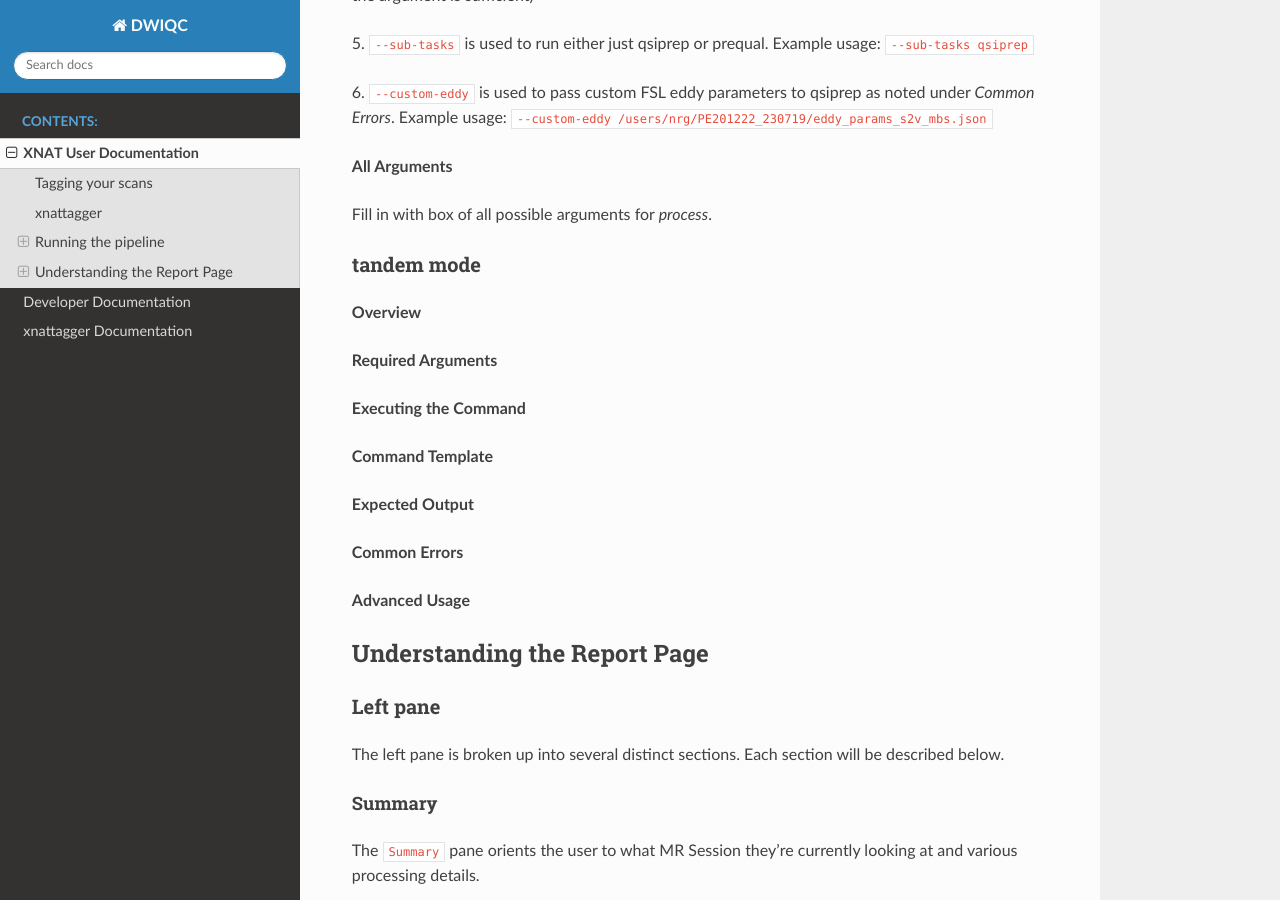
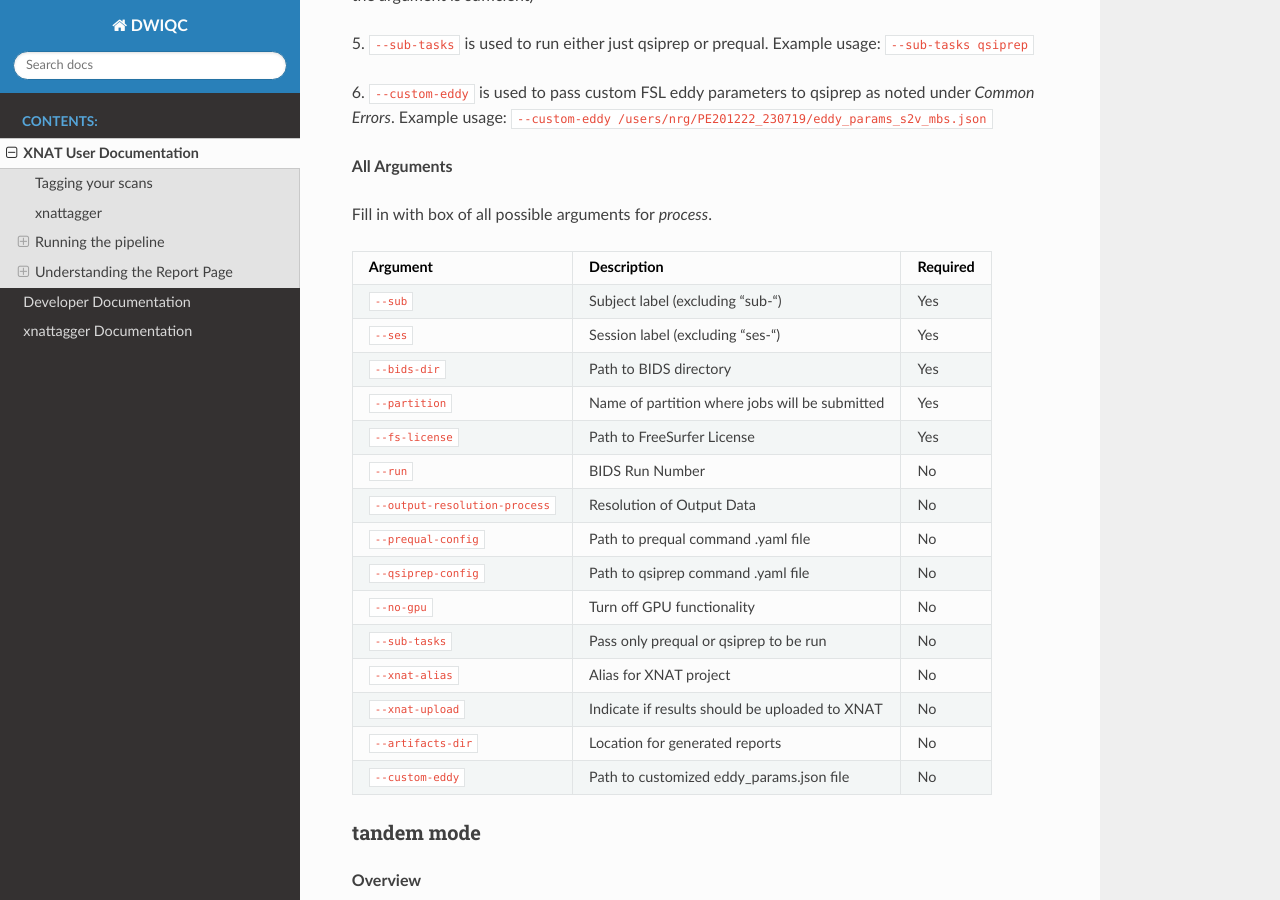
Before and after one commit to harvard-nrg/dwiqc, a Sphinx documentation site: the page built from docs/source/xnat.rst, in a window 1280 px wide and 900 px high, scrolled down 9440 px. Built offline with Sphinx 7.4.7 and the Read the Docs theme 2.0.0, drawn with Linux system fonts in a browser that asks for light colours.

Commit message:
add grid of all process mode arguments

```diff
--- a/docs/source/xnat.rst
+++ b/docs/source/xnat.rst
@@ -133,7 +133,7 @@ There are a few *get* mode optional arguments that are worth noting.
 **All Arguments**
 
 ==================== ========================================  ========
-Argument             Description                                Required
+Argument             Description                               Required
 ==================== ========================================  ========
 ``--label``          XNAT Session Label                        Yes
 ``--bids-dir``       Path to BIDS download directory           Yes
@@ -254,6 +254,26 @@ Only a few of the many possible *process* mode arguments will be discussed here.
 **All Arguments**
 
 Fill in with box of all possible arguments for *process*.
+
+=============================== ==============================================  ========
+Argument                        Description                                     Required
+=============================== ==============================================  ========
+``--sub``                       Subject label (excluding "sub-")                Yes
+``--ses``                       Session label (excluding "ses-")                Yes
+``--bids-dir``                  Path to BIDS directory                          Yes
+``--partition``                 Name of partition where jobs will be submitted  Yes
+``--fs-license``                Path to FreeSurfer License                      Yes
+``--run``                       BIDS Run Number                                 No
+``--output-resolution-process`` Resolution of Output Data                       No
+``--prequal-config``            Path to prequal command .yaml file              No
+``--qsiprep-config``            Path to qsiprep command .yaml file              No
+``--no-gpu``                    Turn off GPU functionality                      No
+``--sub-tasks``                 Pass only prequal or qsiprep to be run          No
+``--xnat-alias``                Alias for XNAT project                          No
+``--xnat-upload``               Indicate if results should be uploaded to XNAT  No
+``--artifacts-dir``             Location for generated reports                  No
+``--custom-eddy``               Path to customized eddy_params.json file        No
+=============================== ==============================================  ========
 
 tandem mode
 ^^^^^^^^^^^
```
